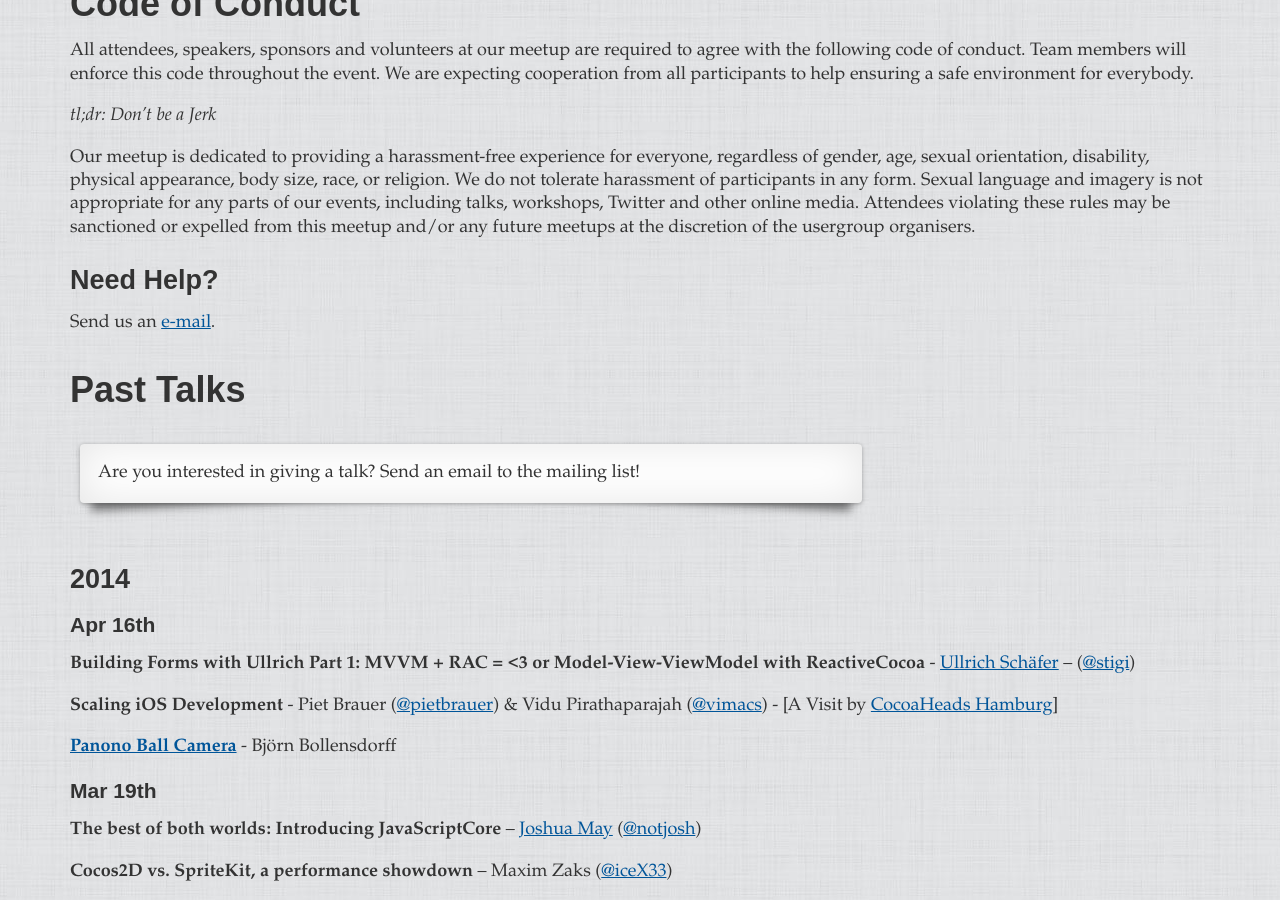
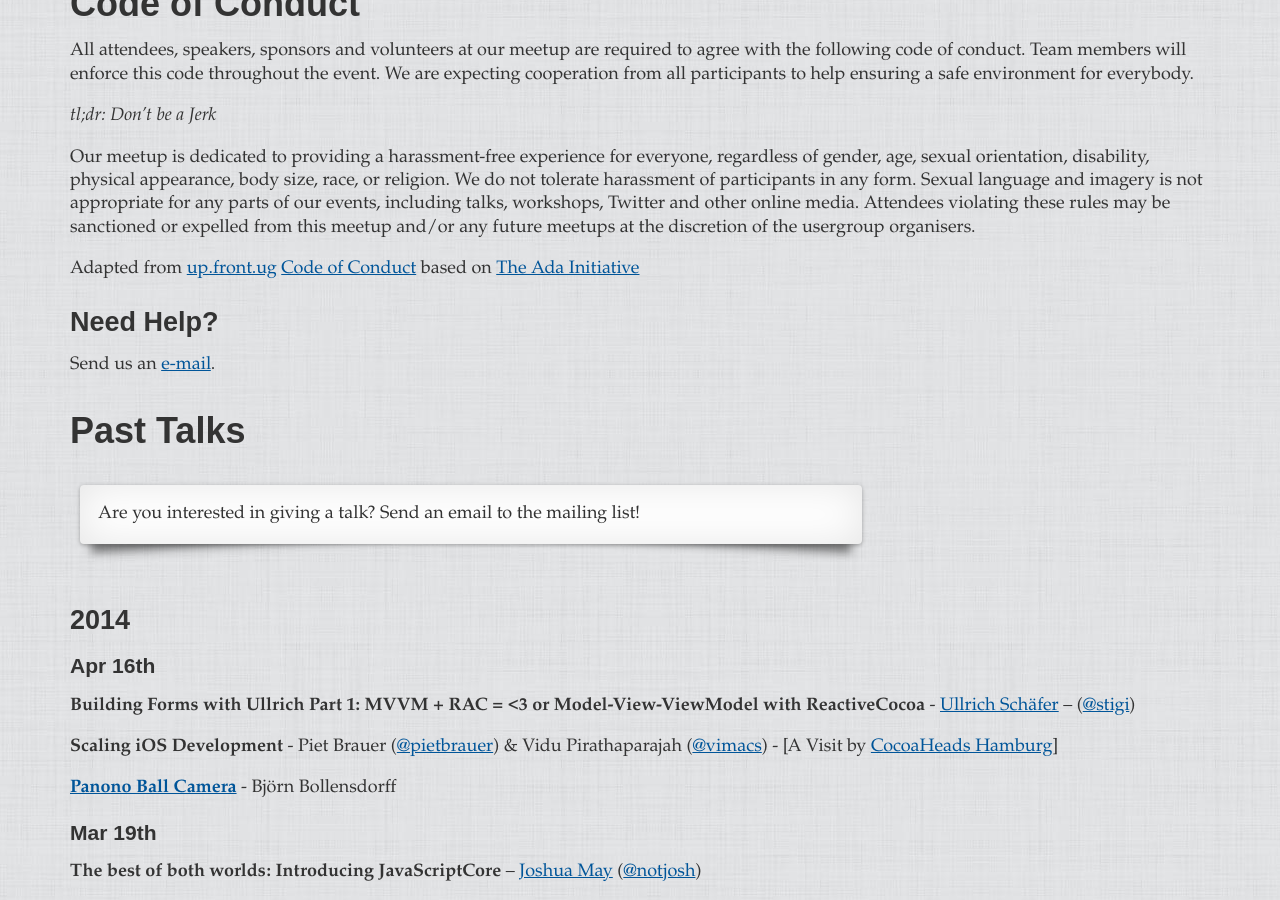
Before and after one commit to cocoaheads-berlin/cocoaheads-berlin.github.com, a Jekyll site: the page built from index.markdown, in a window 1280 px wide and 900 px high, scrolled down 1588 px. Built offline with Jekyll 4.4.1, drawn with Linux system fonts in a browser that asks for light colours; some web fonts are replaced; Markdown is read by kramdown in place of the engine named in the settings.

Commit message:
added reference to up.front and the ada initiative

```diff
--- a/index.markdown
+++ b/index.markdown
@@ -69,6 +69,8 @@ All attendees, speakers, sponsors and volunteers at our meetup are required to a
 *tl;dr: Don’t be a Jerk*
 
 Our meetup is dedicated to providing a harassment-free experience for everyone, regardless of gender, age, sexual orientation, disability, physical appearance, body size, race, or religion. We do not tolerate harassment of participants in any form. Sexual language and imagery is not appropriate for any parts of our events, including talks, workshops, Twitter and other online media. Attendees violating these rules may be sanctioned or expelled from this meetup and/or any future meetups at the discretion of the usergroup organisers.
+
+Adapted from [up.front.ug](http://up.front.ug) [Code of Conduct](http://up.front.ug/codeofconduct.html) based on [The Ada Initiative](http://geekfeminism.wikia.com/wiki/Conference_anti-harassment/Policy)
 
 ## Need Help?
 
```
